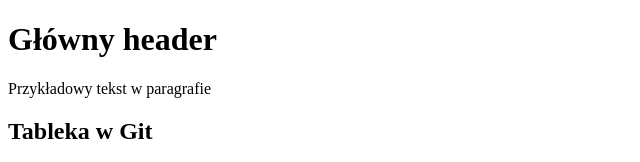
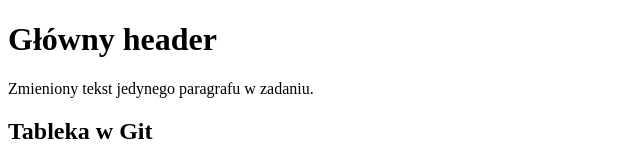
Before and after one commit to MagdalenaCzerwonka/Nauka-Gita-Kodilla, a plain HTML site: page index.html in a window 1280 px wide. Shown: the top 162 px of the page, without its empty margins (0-640 px from the left). Drawn offline with nearby package versions, Linux system fonts and the light colour scheme; files that its build step writes are made by us from their sources.

Commit message:
Change content of the only paragraph drugi commit z zadania

```diff
--- a/index.html
+++ b/index.html
@@ -7,7 +7,7 @@
 </head>
 <body>
 	<h1>Główny header</h1>
-	<p>Przykładowy tekst w paragrafie</p>
+	<p>Zmieniony tekst jedynego paragrafu w zadaniu.</p>
 	<h2>Tableka w Git</h2>
 	<nav>
 		<ul>
```
